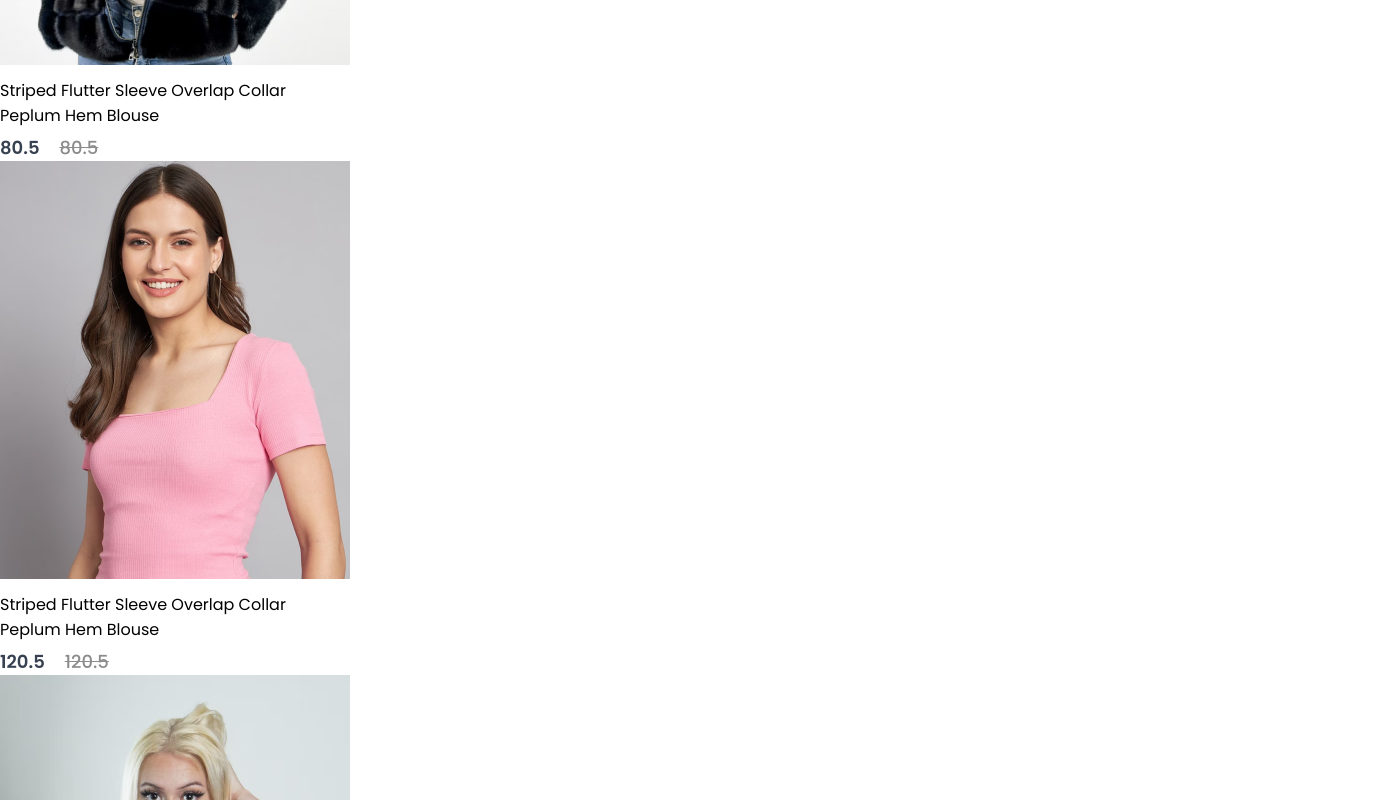
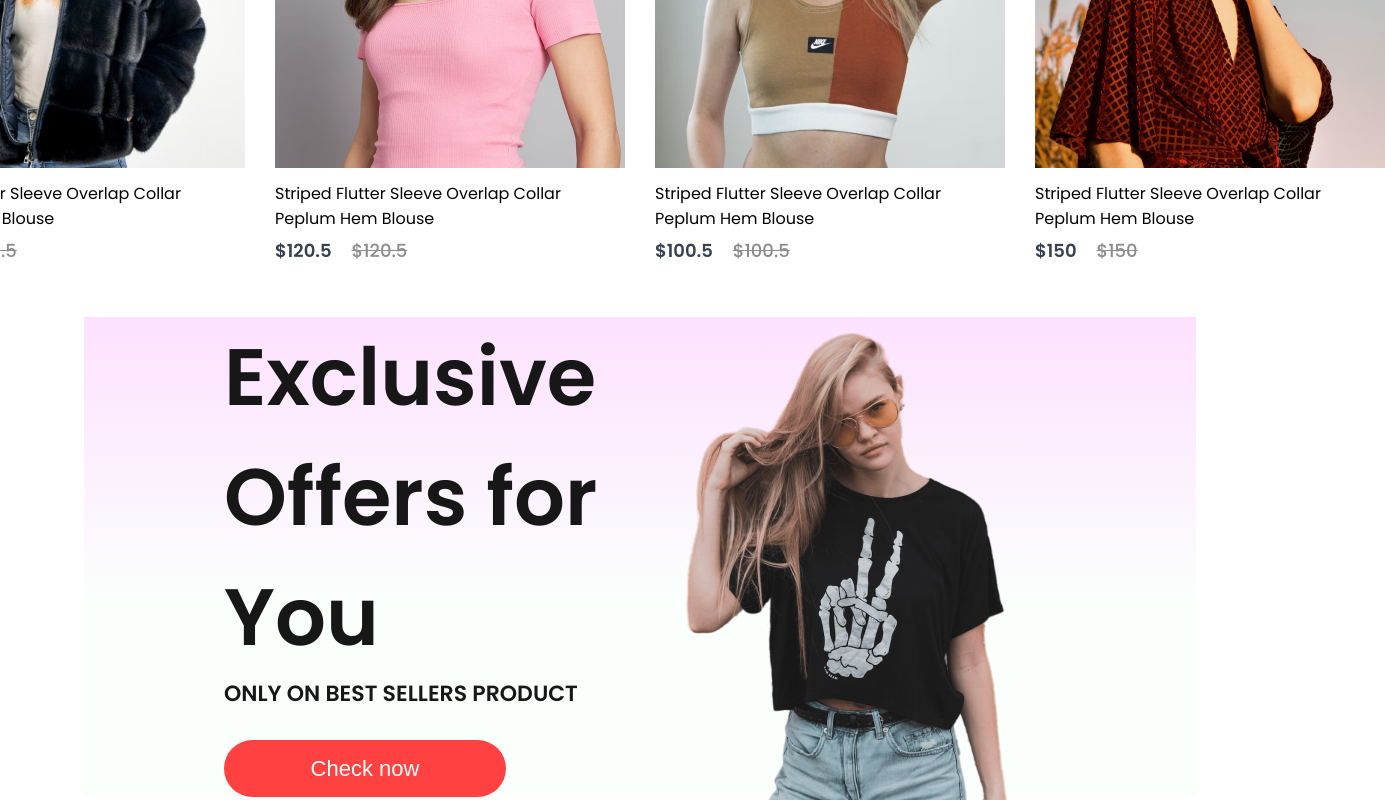
Before and after one commit to theprithwisingh/Frontend-E-commerce-online-store-Full-Stack-web-Applicati, a React (Vite) app: page / in a window 1280 px wide. Shown: the part 1300-2100 px from the top of the page, 1385 px wide, since content can reach past the window. Built offline with nearby package versions, Linux system fonts and the light colour scheme.

Commit message:
components/pages

```diff
--- a/src/Components/Item/Item.jsx
+++ b/src/Components/Item/Item.jsx
@@ -7,10 +7,10 @@
         <p>{props.name}</p>
         <div className='item-prices'>
             <div className='item-price-new'>
-                {props.old_price}
+                ${props.old_price}
             </div>
             <div className='item-price-old'>
-                {props.old_price}
+                ${props.old_price}
             </div>
         </div>
     </div>
--- /dev/null
+++ b/src/Components/Offers/Offers.css
@@ -0,0 +1,46 @@
+.offers{
+    width: 65%;
+    height: 60vh;
+    display: flex;
+    margin: auto;
+    padding: 0px 140px;
+    margin-bottom: 150px;
+    background: linear-gradient(180deg, #fde1ff 0%, #e1ffea22 60%);
+}
+
+.offers-left{
+    flex:1;
+    display: flex;
+    flex-direction: column;
+    justify-content: center;
+}
+.offers-left h1{
+    color: #171717;
+    font-size: 80px;
+    font-weight: 600;
+}
+.offers-left p{
+    color:#171717;
+    font-size: 22px;
+    font-weight: 600;
+}
+.offers-left button{
+    width:282px;
+    height:70px;
+    border-radius: 35px;
+    background:#ff4141;
+    border: none;
+    color: white;
+    font-size:22px;
+    font-weight:500;
+    margin-top:30px;
+    cursor:pointer;
+}
+
+.offers-right{
+    flex: 1;
+    display:flex;
+    align-items: center;
+    justify-content:flex-end;
+    padding-top:50px;
+}
--- /dev/null
+++ b/src/Components/Offers/Offers.jsx
@@ -0,0 +1,20 @@
+import React from 'react'
+import './Offers.css'
+import exclusive_image from '../Assets/exclusive_image.png'
+const Offers=()=>{
+  return (
+    <div className='offers'>
+      <div className="offers-left">
+        <h1>Exclusive</h1>
+        <h1>Offers for You</h1>
+        <p>ONLY ON BEST SELLERS PRODUCT</p>
+        <button>Check now</button>
+     </div>
+     <div className="offers-right">
+        <img src={exclusive_image} alt="" />
+     </div>
+    </div>
+  )
+}
+
+export default Offers;
--- a/src/Components/Popular/Popular.css
+++ b/src/Components/Popular/Popular.css
@@ -0,0 +1,24 @@
+.popular{
+    display: flex;
+    flex-direction: column;
+    align-items: center;
+    gap: 10px;
+    height: 90vh;
+}
+.popular h1{
+   color:#171717;
+   font-size: 50px;
+   font-weight: 600;
+}
+
+.popular hr{
+   width: 200px;
+   height: 6px;
+   border-radius: 10px;
+   background: #252525;
+}
+.popular_item{
+    margin-top: 50px;
+    display: flex;
+    gap: 30px;
+}
--- a/src/Pages/Shop.jsx
+++ b/src/Pages/Shop.jsx
@@ -1,12 +1,14 @@
 import React from 'react'
 import Hero from '../Components/Hero/Hero';
 import Popular from '../Components/Popular/Popular';
+import Offers from '../Components/Offers/Offers';
 
 function Shop() {
   return (
     <div>
       <Hero/>
       <Popular/>
+      <Offers/>
     </div>
   )
 }
```
